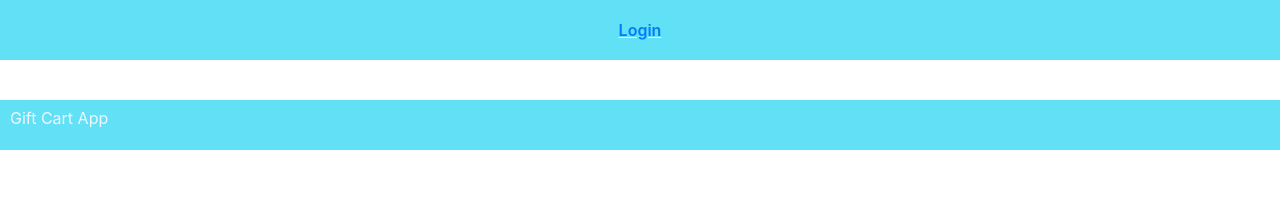
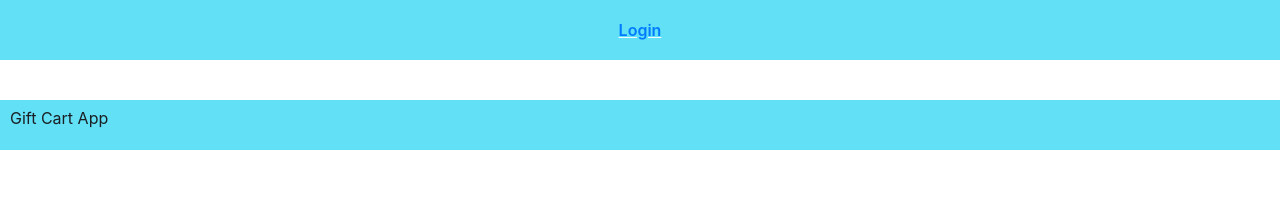
Before and after one commit to nikindtmas1/gift-vouchers, a React (Create React App) app in the folder client/: page /search in a window 1280 px wide. Shown: the top 200 px of the page. Built offline with nearby package versions, Linux system fonts and the light colour scheme.

Commit message:
Update css

```diff
--- a/client/public/css/style.css
+++ b/client/public/css/style.css
@@ -76,7 +76,7 @@ label {
   height: 50px;
   background: #62e0f6;
   /* background: #333; */
-  color: aliceblue;
+  color: rgb(25, 31, 36);
 }
 
 .inner-footer {
```
